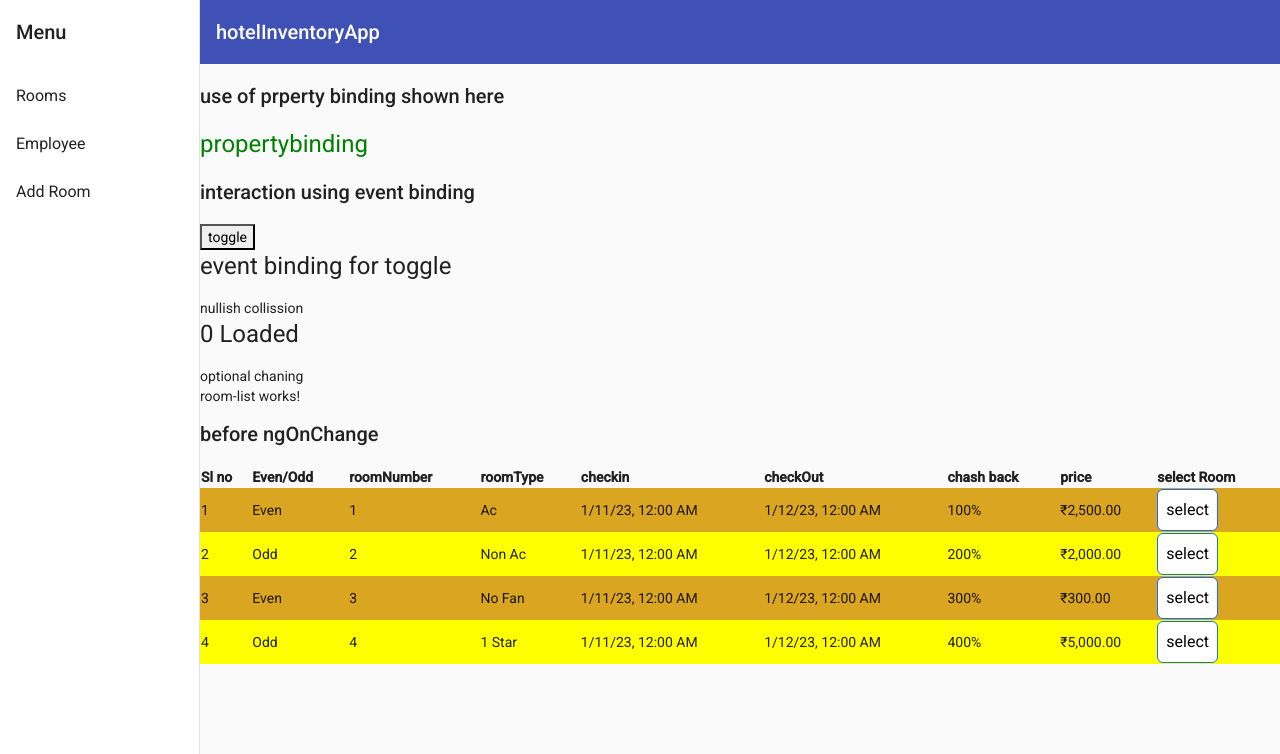
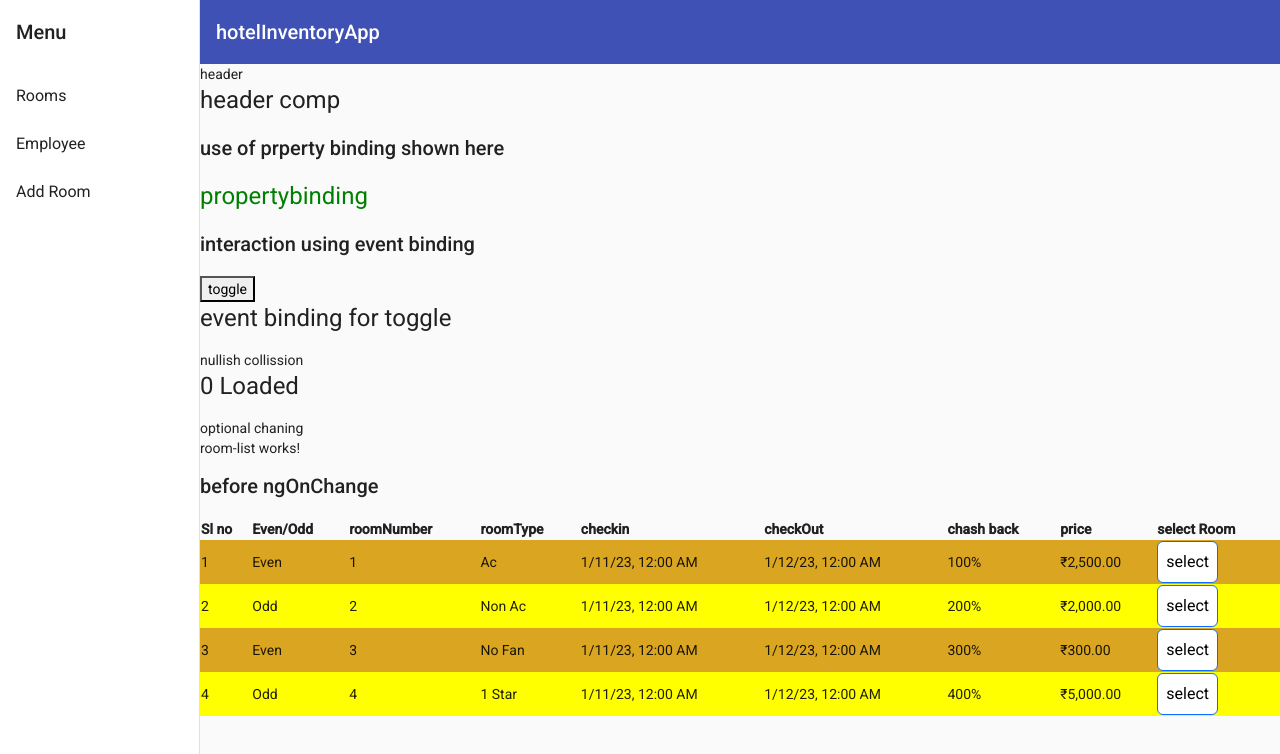
Before and after one commit to SrijanRM/a-zAngular, an Angular app: page /rooms in a window 1280 px wide. Shown: the top 754 px of the page. Built offline with nearby package versions, Linux system fonts and the light colour scheme; no server answers.

Commit message:
feature and routing module

```diff
--- a/src/app/header/header.component.html
+++ b/src/app/header/header.component.html
@@ -1 +1 @@
-<h1>{{title}}</h1>
+<h1>header comp {{title}}</h1>
--- a/src/app/login/login.component.ts
+++ b/src/app/login/login.component.ts
@@ -16,7 +16,7 @@ export class LoginComponent implements OnInit {
 
   }
 
-  // 11:23
+  // 11:53
 
   Login() {
     console.log("login ", this.email, " ", this.password)
--- /dev/null
+++ b/src/app/rooms/rooms-routing.module.ts
@@ -0,0 +1,10 @@
+import { NgModule } from '@angular/core';
+import { RouterModule, Routes } from '@angular/router';
+
+const routes: Routes = [];
+
+@NgModule({
+  imports: [RouterModule.forChild(routes)],
+  exports: [RouterModule]
+})
+export class RoomsRoutingModule { }
--- a/src/app/rooms/rooms.component.html
+++ b/src/app/rooms/rooms.component.html
@@ -1,7 +1,8 @@
 <!-- <h1> we know {{title}}</h1> -->
 
-<app-header></app-header>
+<!-- <app-header></app-header> -->
 
+header
 <app-header></app-header>
 
 <h2>use of prperty binding shown here</h2>
```
Also changed, not shown: src/app/app.module.ts (+5 -12 lines), src/app/header/header.module.ts (added, +16 -0 lines), src/app/rooms/rooms.module.ts (added, +28 -0 lines).
